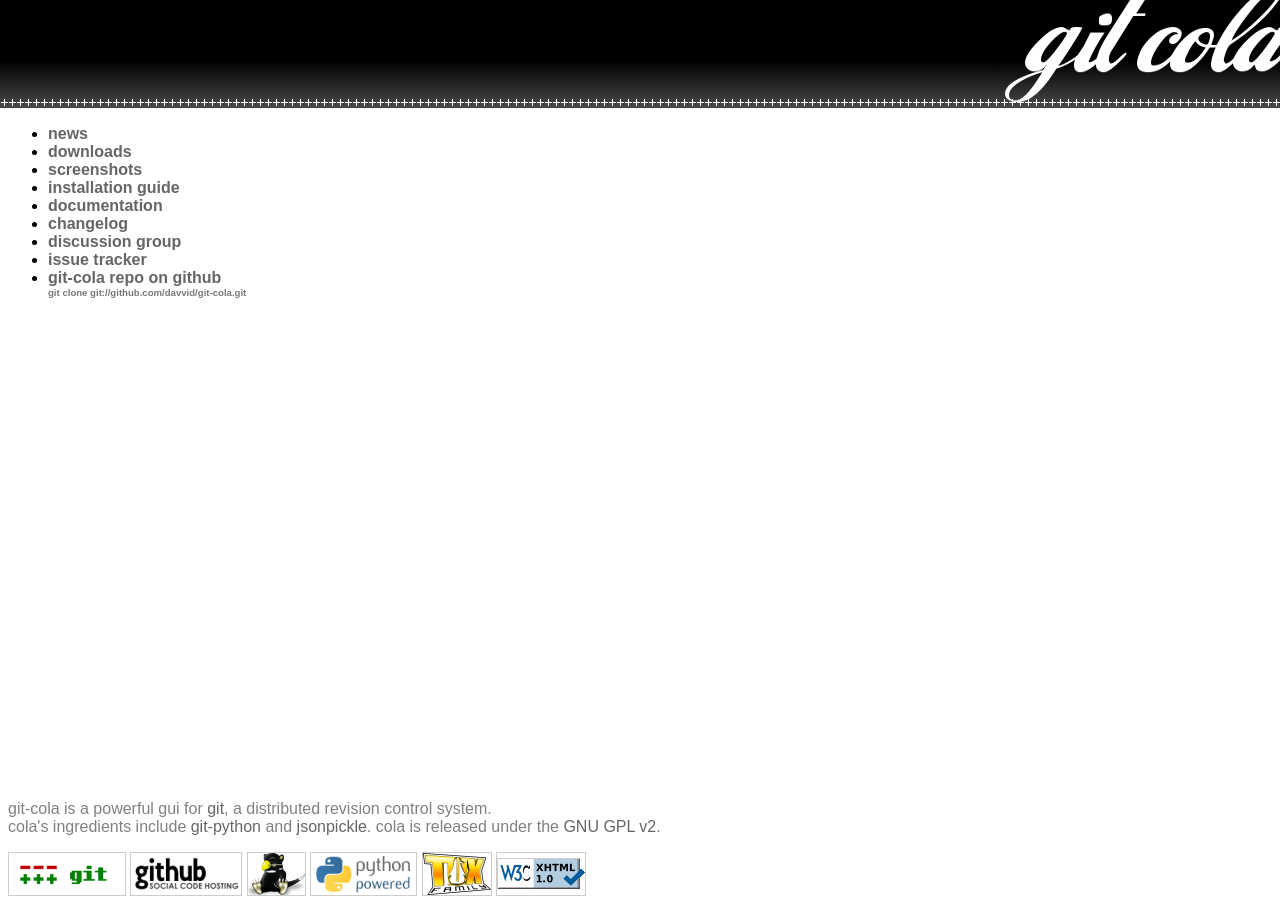
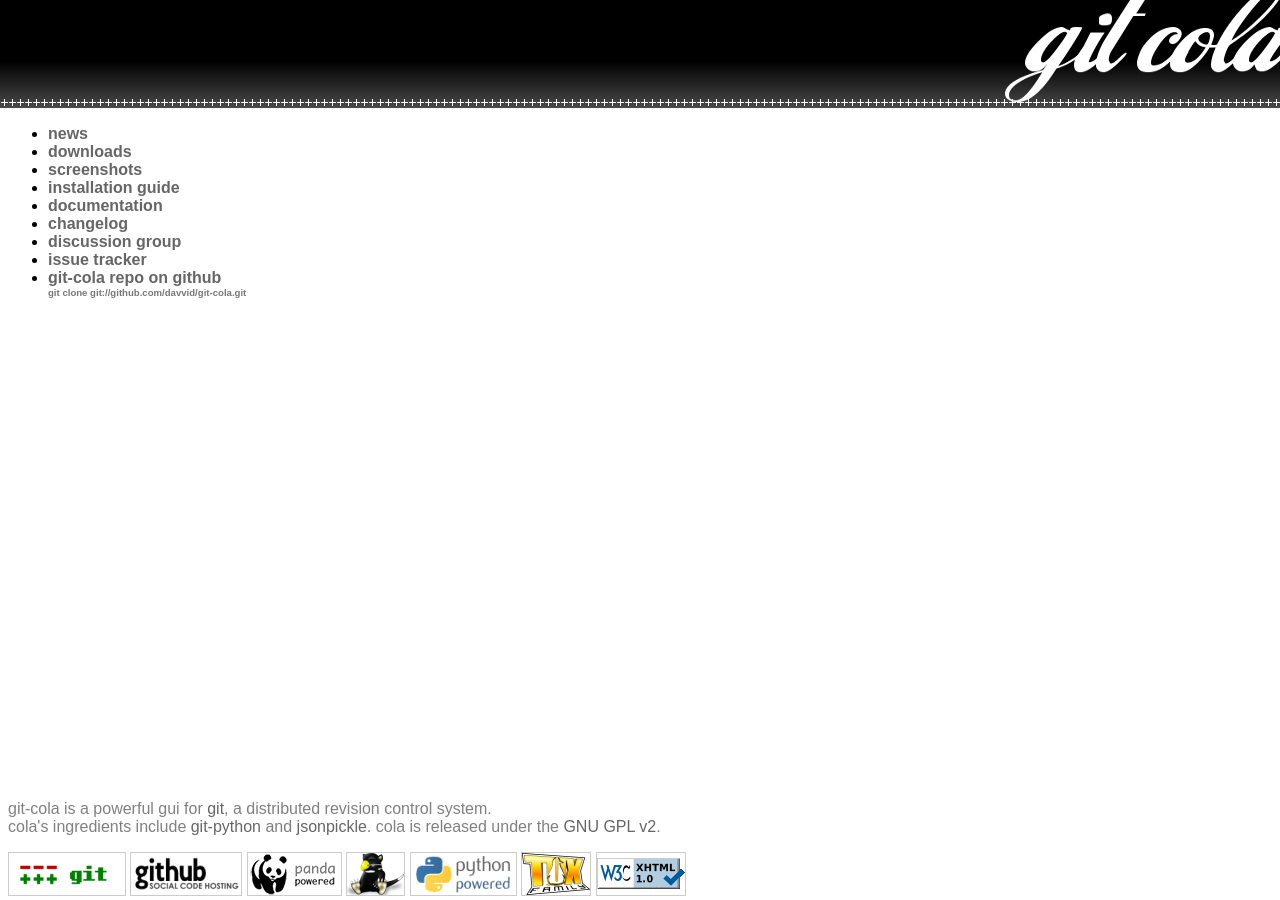
Before and after one commit to git-cola/git-cola.github.io, a Jekyll site: the page built from index.html, in a window 1280 px wide. Built offline with Jekyll 4.4.1, drawn with Linux system fonts in a browser that asks for light colours.

Commit message:
index: Panda power!
Signed-off-by: David Aguilar <davvid@gmail.com>

```diff
--- a/index.html
+++ b/index.html
@@ -36,6 +36,8 @@
 	<img src="images/logo-git-big.png" alt="git" /></a>
 <a href="http://www.github.com/">
 	<img src="images/logo-github.png" alt="github" /></a>
+<a href="http://panda.org/">
+	<img src="images/logo-panda.png" alt="python" /></a>
 <a href="http://tassiedevil.com.au/">
 	<img src="images/logo-tuz.png" alt="linux" /></a>
 <a href="http://www.python.org/">
```
